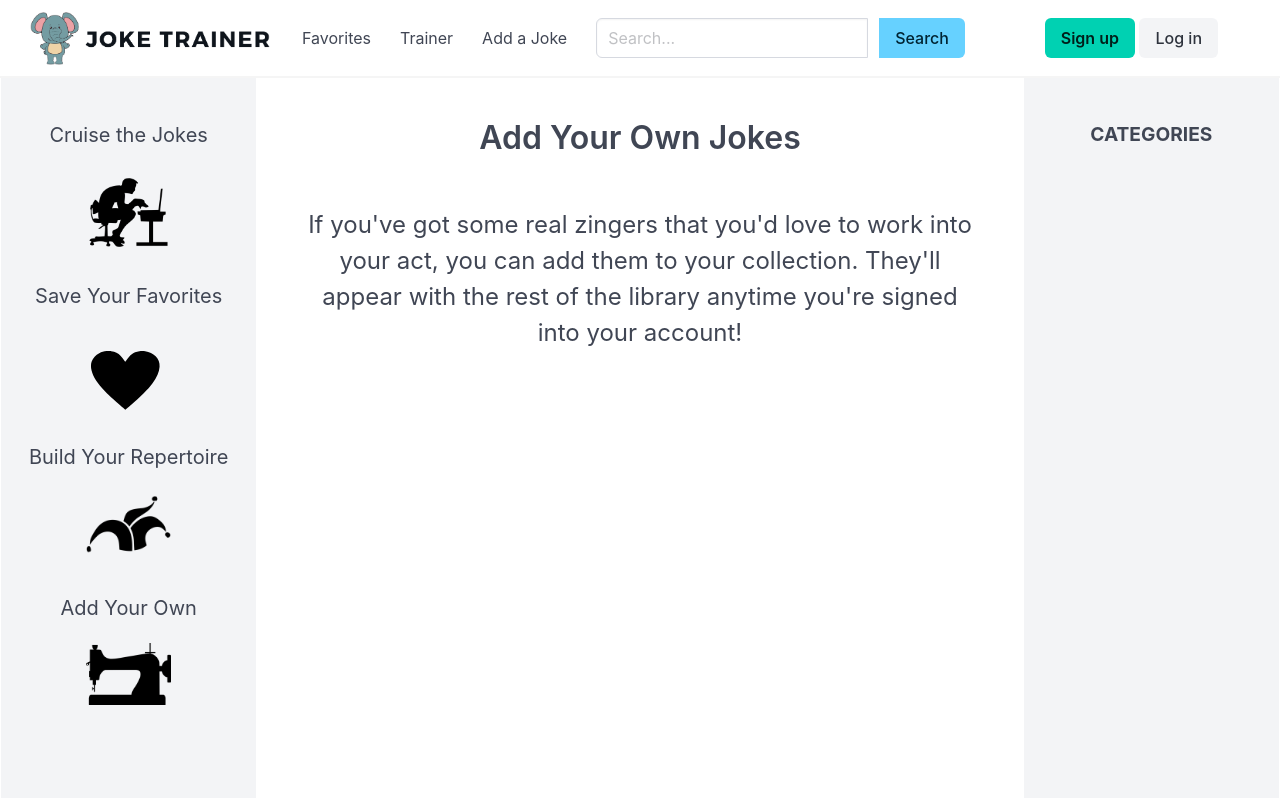
After one commit to robbyhecht/joke-trainer, a Django app: page /about/add in a window 1280 px wide. The commit adds this page. Run offline with Django 3.2, Linux system fonts and the light colour scheme; data that the repository does not hold is empty; parts of the project's set-up code (start-up, migrations or seed data) failed here and were passed over; some libraries are stand-ins or nearby versions.

Commit message:
added separate abouts for each sidebar item. Added relevant views and urls etc.

```diff
--- /dev/null
+++ b/jt/templates/about_add.html
@@ -0,0 +1,12 @@
+{% extends 'index.html' %}
+
+{%block indexcenter%}
+
+<div class="about-div-main">
+  <div class="center-header-container">
+    <h1 class="is-size-3 has-text-centered has-text-weight-semibold">Add Your Own Jokes</h1>
+  </div>
+  <h2 class="is-size-4 has-text-centered">If you've got some real zingers that you'd love to work into your act, you can add them to your collection. They'll appear with the rest of the library anytime you're signed into your account!</h2>
+</div>
+
+{% endblock %}
--- a/jt/templates/index.html
+++ b/jt/templates/index.html
@@ -15,25 +15,25 @@
                   <p class="is-size-5 has-text-centered left-col-text">Cruise the Jokes</p>
                 </div>
                 <div class="sidebar-image-container has-text-centered">
-                  <a href="{% url 'jt:about' %}"><img src="{% static 'jt/images/interested_at_computer.png' %}" class="sidebar-image" alt="interested in computer"></a>
+                  <a href="{% url 'jt:about_cruise' %}"><img src="{% static 'jt/images/interested_at_computer.png' %}" class="sidebar-image" alt="interested in computer"></a>
                 </div>
                 <div>
                   <p class="is-size-5 has-text-centered left-col-text">Save Your Favorites</p>
                 </div>
                 <div class="sidebar-image-container has-text-centered">
-                    <a href="{% url 'jt:favorites' %}"><img src="{% static 'jt/images/heart.svg' %}" class="sidebar-image" alt="heart"></a>
+                    <a href="{% url 'jt:about_favorites' %}"><img src="{% static 'jt/images/heart.svg' %}" class="sidebar-image" alt="heart"></a>
                 </div>
                 <div>
                   <p class="is-size-5 has-text-centered left-col-text" id="repertoir-text">Build Your Repertoire</p>
                 </div>
                 <div class="sidebar-image-container has-text-centered">
-                    <a href="{% url 'jt:favorites_trainer' %}"><img src="{% static 'jt/images/jester_hat.png' %}" class="sidebar-image" alt="jester hat"></a>
+                    <a href="{% url 'jt:about_trainer' %}"><img src="{% static 'jt/images/jester_hat.png' %}" class="sidebar-image" alt="jester hat"></a>
                 </div>
                 <div>
                   <p class="is-size-5 has-text-centered left-col-text">Add Your Own</p>
                 </div>
                 <div class="sidebar-image-container has-text-centered">
-                    <a href="{% url 'jt:add_joke' %}"><img src="{% static 'jt/images/sewing_machine.png' %}" class="sidebar-image" alt="sewing machine"></a>
+                    <a href="{% url 'jt:about_add' %}"><img src="{% static 'jt/images/sewing_machine.png' %}" class="sidebar-image" alt="sewing machine"></a>
                 </div>
               </div>
             </div>
@@ -52,9 +52,9 @@
               <div class="explanation-container" id="index-explanation-container">
                 <h4 class="is-size-4 has-text-centered">A curated library of jokes for you to enjoy, customize and learn. Choose a category or use the search bar to get started!</h4>
               </div>
-              <!-- <div id="random-joke-header-container">
+              <div id="random-joke-header-container">
                 <h5 class="is-size-5 has-text-centered" id="random-joke-header">Joke of the Moment</h5>
-              </div> -->
+              </div>
 
               <div class="singlecard-container">
                 <div class="flip3D" id="cardtarget">
--- a/jt/templates/navbar.html
+++ b/jt/templates/navbar.html
@@ -25,7 +25,6 @@
         <a class="navbar-item" href="{% url 'jt:favorites' %}">Favorites</a>
         <a class="navbar-item" href="{% url 'jt:favorites_trainer' %}">Trainer</a>
         <a class="navbar-item" href="{% url 'jt:add_joke' %}">Add a Joke</a>
-        <a class="navbar-item" href="{% url 'jt:about' %}">About</a>
         <form action="{% url 'jt:search' %}" id="searchform" method='POST'>
           {% csrf_token %}
           <div class="navbar-item field has-addons" id="nav-search">
--- a/jt/urls.py
+++ b/jt/urls.py
@@ -18,6 +18,12 @@ urlpatterns = [
   path('category/add', views.add_to_favorites, name='add_to_favorites'),
   path('favorites/remove/<int:id>', views.remove_from_favorites, name ='remove_from_favorites'),
   path('about', views.about, name = 'about'),
+  path('about/cruise', views.about_cruise, name = 'about_cruise'),
+  path('about/favorites', views.about_favorites, name = 'about_favorites'),
+  path('about/trainer', views.about_trainer, name = 'about_trainer'),
+  path('about/add', views.about_add, name = 'about_add'),
+
+
   path('search', views.search, name = 'search'),
   path('add', views.add_joke, name = 'add_joke'),
   path('delete/<int:id>', views.delete_joke, name = 'delete_joke'),
--- a/jt/views/__init__.py
+++ b/jt/views/__init__.py
@@ -5,6 +5,12 @@ from .views import user_logout
 from .views import hi_user
 from .views import nav_favorites
 from .views import about
+from .views import about_cruise
+from .views import about_favorites
+from .views import about_trainer
+from .views import about_add
+
+
 
 from .joke_views import list_categories
 from .joke_views import random_joke
--- a/jt/views/views.py
+++ b/jt/views/views.py
@@ -13,6 +13,22 @@ def index(request):
 
 def about(request):
   template_name = 'about.html'
+  return render(request, template_name, {})
+
+def about_cruise(request):
+  template_name = 'about_cruise.html'
+  return render(request, template_name, {})
+
+def about_favorites(request):
+  template_name = 'about_favorites.html'
+  return render(request, template_name, {})
+
+def about_trainer(request):
+  template_name = 'about_trainer.html'
+  return render(request, template_name, {})
+
+def about_add(request):
+  template_name = 'about_add.html'
   return render(request, template_name, {})
 
 def hi_user(request):
```
Also changed, not shown: jt/templates/about_cruise.html (added, +12 -0 lines), jt/templates/about_favorites.html (added, +12 -0 lines), jt/templates/about_trainer.html (added, +12 -0 lines).
